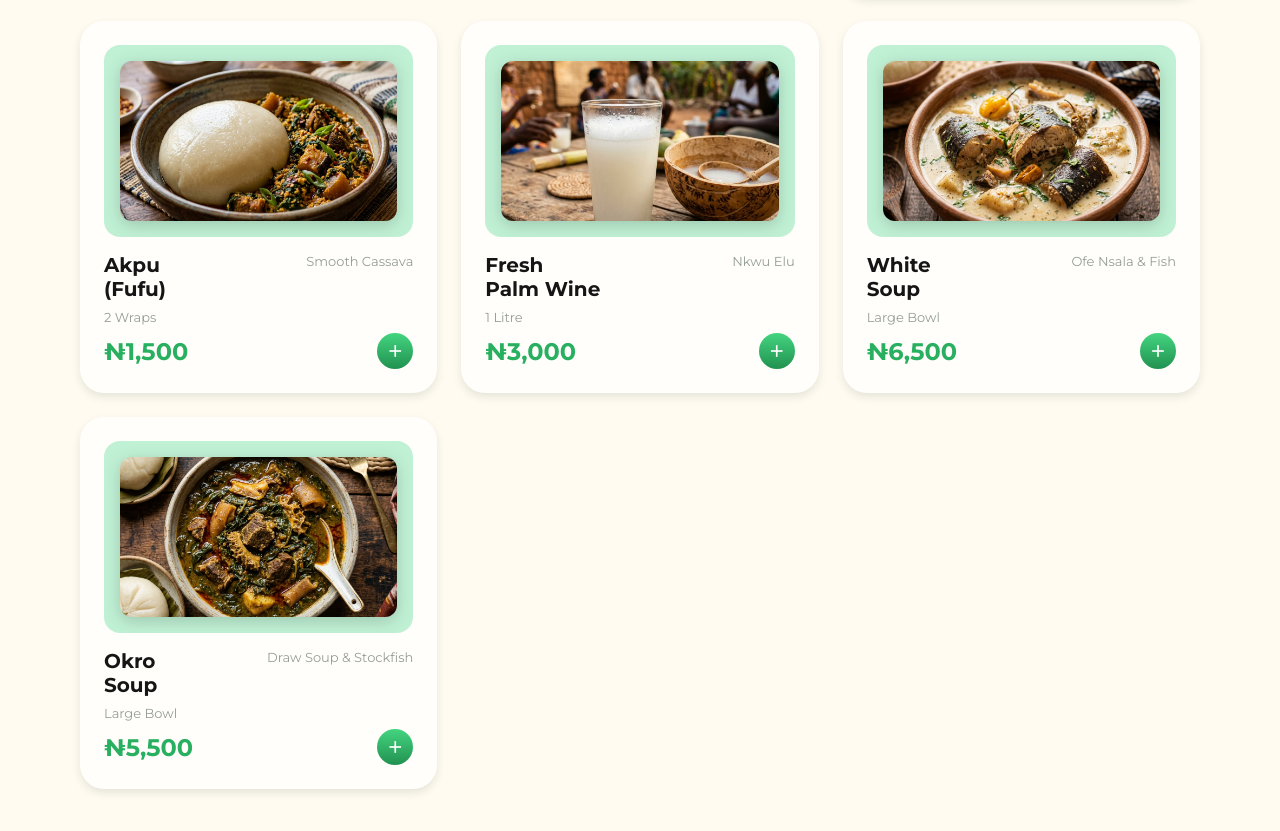
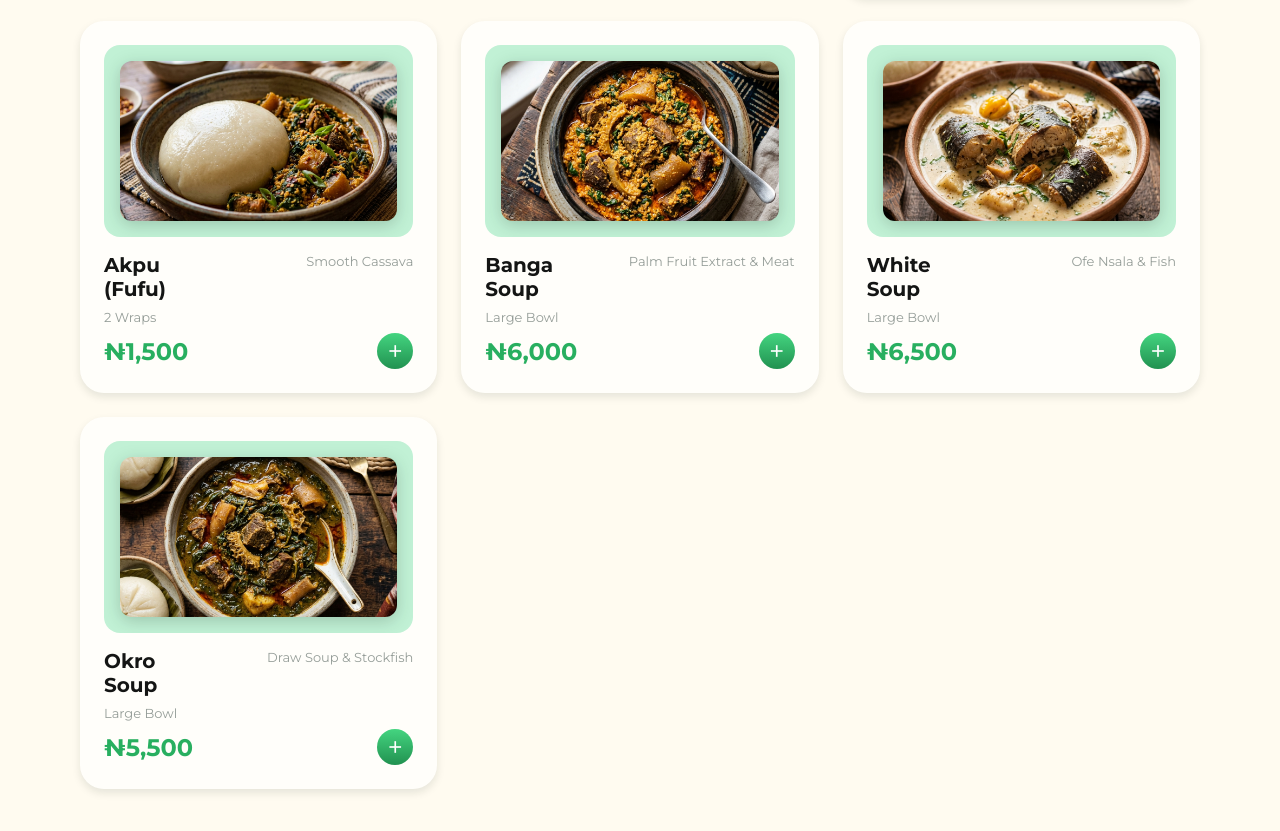
Before and after one commit to waleoyekan/Eat-Fine-Restaurant, a plain HTML site: page index.html in a window 1280 px wide. Shown: the part 2268-3099 px from the top of the page. Drawn offline with nearby package versions, Linux system fonts and the light colour scheme.

Commit message:
Replace Palm Wine with Banga Soup menu item
Replace the Palm Wine menu card with a Banga Soup entry in index.html: change category to "soups", update data-name, image src/alt, display name, subtitle, serving size and price (₦3,000 → ₦6,000), and adjust the add-to-cart aria-label. Add new image files assets/img/food-banga.png and assets/img/oha-soup.jpeg, and update the existing assets/img/food-oha.png binary.

```diff
--- a/index.html
+++ b/index.html
@@ -326,20 +326,20 @@
                </div>
             </article>
 
-            <!-- Palm Wine -->
-            <article class="menu__card" data-category="drinks" data-name="Fresh Palm Wine" data-price="3000">
+            <!-- Banga Soup -->
+            <article class="menu__card" data-category="soups" data-name="Banga Soup (Palm Fruit Soup)" data-price="6000">
                <div class="menu__img-box">
-                  <img src="assets/img/food-palm-wine.png" alt="Fresh Palm Wine" class="menu__img">
+                  <img src="assets/img/food-banga.png" alt="Banga Soup" class="menu__img">
                </div>
                <div class="menu__data">
                   <div class="menu__names">
-                     <h3 class="menu__name">Fresh <br> Palm Wine</h3>
-                     <span class="menu__subtitle">Nkwu Elu</span>
+                     <h3 class="menu__name">Banga <br> Soup</h3>
+                     <span class="menu__subtitle">Palm Fruit Extract & Meat</span>
                   </div>
-                  <span class="menu__amount">1 Litre</span>
+                  <span class="menu__amount">Large Bowl</span>
                   <div class="menu__bottom">
-                     <span class="menu__price">₦3,000</span>
-                     <button class="menu__add" aria-label="Add Palm Wine to cart">
+                     <span class="menu__price">₦6,000</span>
+                     <button class="menu__add" aria-label="Add Banga Soup to cart">
                         <i class="ri-add-line"></i>
                      </button>
                   </div>
```
Also changed, not shown: assets/img/food-banga.png (added), assets/img/food-oha.png, assets/img/oha-soup.jpeg (added).
